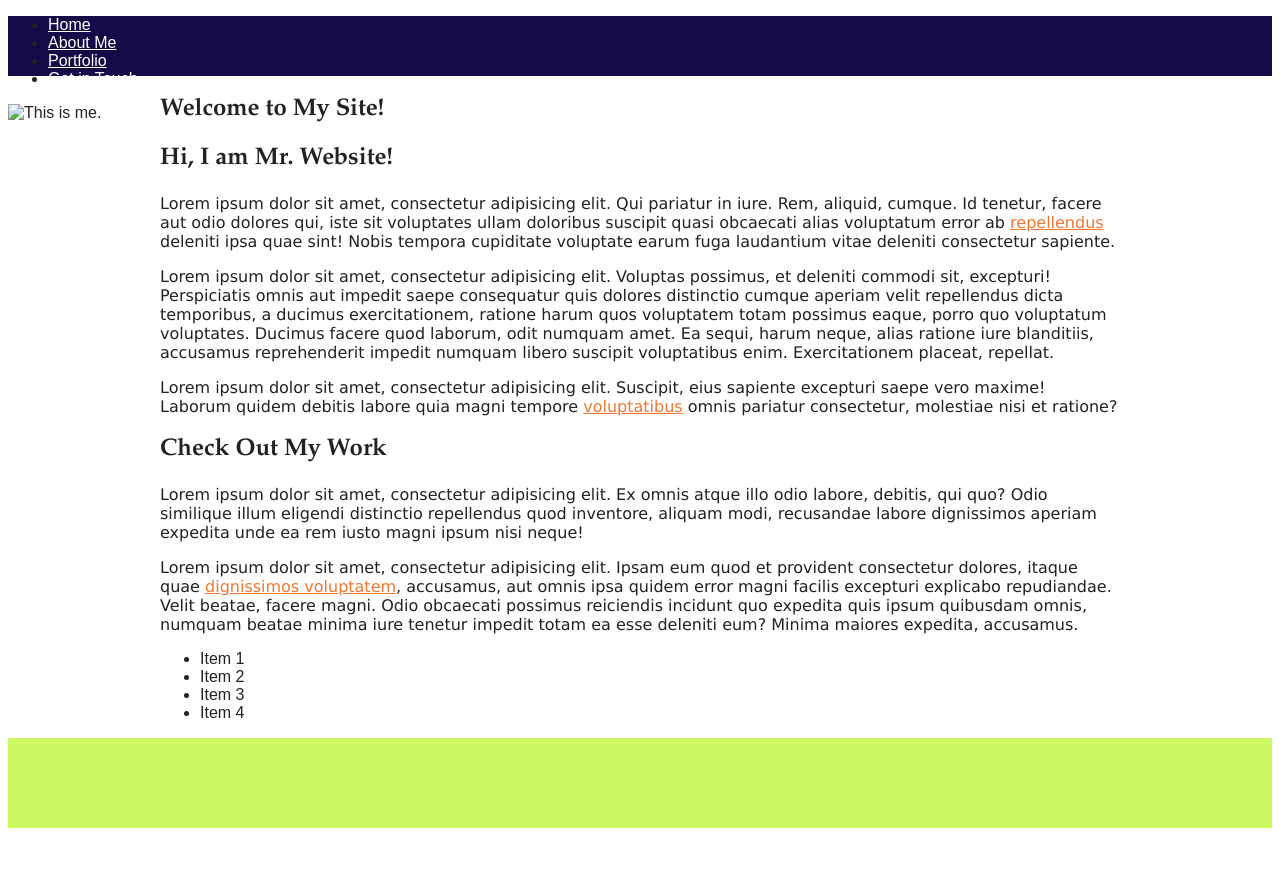
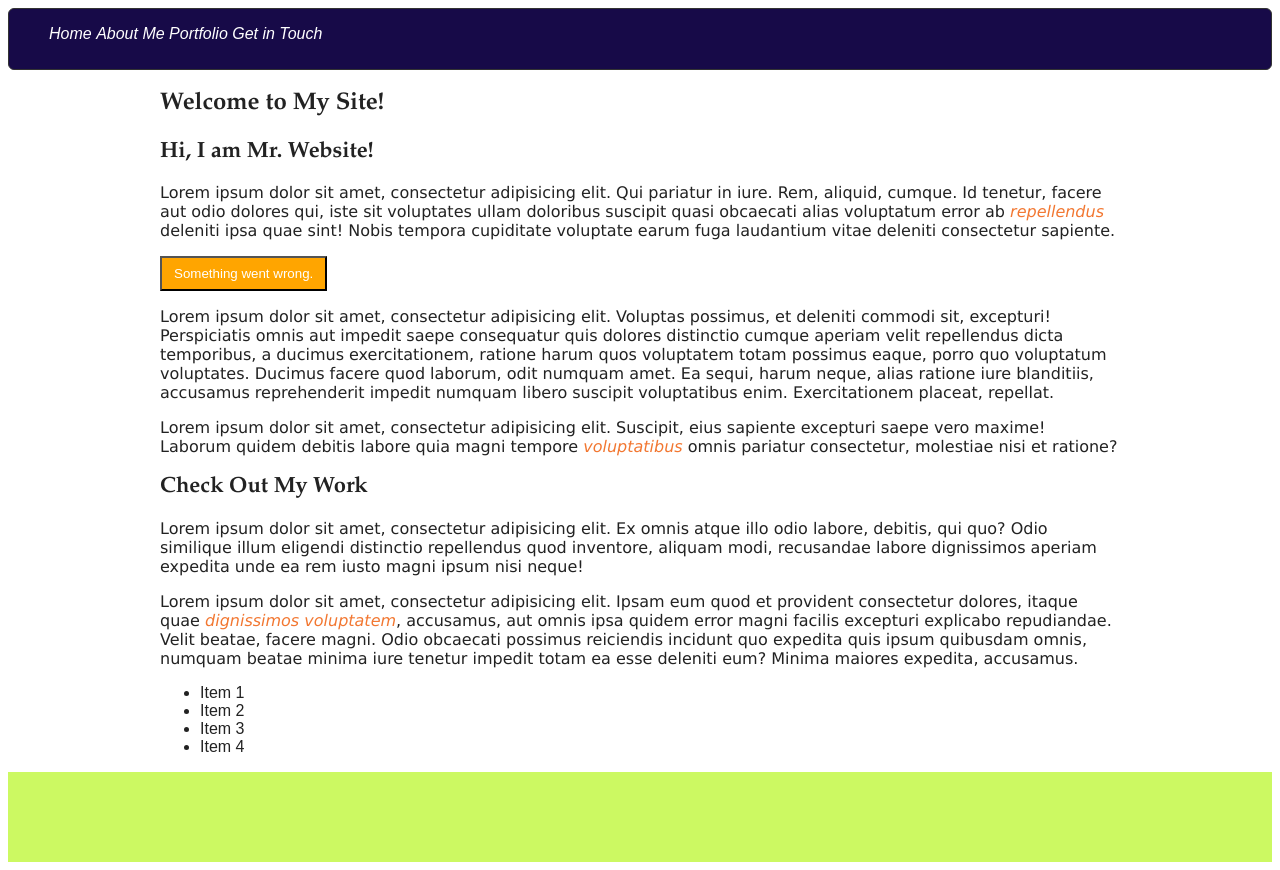
Before and after one commit to egarrett94/sass-studies-1, a plain HTML site: page index.html in a window 1280 px wide. Before the commit the page ends 836 px from the top, so only its background shows below. Drawn offline with Linux system fonts and the light colour scheme.

Commit message:
learned about mixins

```diff
--- a/index.html
+++ b/index.html
@@ -23,7 +23,7 @@
         <li><a href="contact.html">Get in Touch</a></li>
       </ul>
     </nav>
-    <img id="logo" src="img/me.png" alt="This is me.">
+    <!-- <img id="logo" src="img/me.png" alt="This is me."> -->
   </header>
 
   <div id="main" role="main">
@@ -33,6 +33,7 @@
       <section id="introduction">
         <h2>Hi, I am Mr. Website!</h2>
         <p>Lorem ipsum dolor sit amet, consectetur adipisicing elit. Qui pariatur in iure. Rem, aliquid, cumque. Id tenetur, facere aut odio dolores qui, iste sit voluptates ullam doloribus suscipit quasi obcaecati alias voluptatum error ab <a href="#">repellendus</a> deleniti ipsa quae sint! Nobis tempora cupiditate voluptate earum fuga laudantium vitae deleniti consectetur sapiente.</p>
+        <button class="warning-button">Something went wrong.</button>
         <p>Lorem ipsum dolor sit amet, consectetur adipisicing elit. Voluptas possimus, et deleniti commodi sit, excepturi! Perspiciatis omnis aut impedit saepe consequatur quis dolores distinctio cumque aperiam velit repellendus dicta temporibus, a ducimus exercitationem, ratione harum quos voluptatem totam possimus eaque, porro quo voluptatum voluptates. Ducimus facere quod laborum, odit numquam amet. Ea sequi, harum neque, alias ratione iure blanditiis, accusamus reprehenderit impedit numquam libero suscipit voluptatibus enim. Exercitationem placeat, repellat.</p>
         <p>Lorem ipsum dolor sit amet, consectetur adipisicing elit. Suscipit, eius sapiente excepturi saepe vero maxime! Laborum quidem debitis labore quia magni tempore <a href="#">voluptatibus</a> omnis pariatur consectetur, molestiae nisi et ratione?</p>
       </section>
--- /dev/null
+++ b/scss/_variables.scss
@@ -0,0 +1,16 @@
+// colors
+$text-color: #222222;
+$theme-color: #170a48;
+$secondary-color: #f27731;
+$ternary-color: #ccf962;
+$link-color: $secondary-color;
+$menu-item: white;
+
+// font faces
+$text-font: Verdana, Arial, sans-serif;
+$headline-font: 'Palatino Linotype', Georgia, serif;
+
+// sizes
+$content-width: 960px;
+$header-height: 60px;
+$footer-height: 90px;
--- a/scss/main.scss
+++ b/scss/main.scss
@@ -1,19 +1,34 @@
-// colors
-$text-color: #222222;
-$theme-color: #170a48;
-$secondary-color: #f27731;
-$ternary-color: #ccf962;
-$link-color: $secondary-color;
-$menu-item: white;
+@import "variables";
 
-// font faces
-$text-font: Verdana, Arial, sans-serif;
-$headline-font: 'Palatino Linotype', Georgia, serif;
+@mixin warning {
+	background-color: orange;
+	color: #fff;
+}
 
-// sizes
-$content-width: 960px;
-$header-height: 60px;
-$footer-height: 90px;
+@mixin large-text {
+	font: {
+		size: 22px;
+		weight: bold;
+	}
+}
+
+@mixin rounded {
+	border-radius: 6px;
+}
+
+@mixin box {
+	@include rounded;
+	border: 1px solid #333;
+}
+
+@mixin fancy-links {
+	a {
+		font-style: italic;
+		text-decoration: none;
+	}
+}
+
+@include fancy-links;
 
 body {
   font-family: sans-serif;
@@ -24,6 +39,10 @@ h1, h2, h3, h4 {
 	font-family: $headline-font;
 }
 
+h2 {
+	@include large-text;
+}
+
 p {
 	font-family: $text-font;
 }
@@ -32,12 +51,21 @@ a {
 	color: $link-color;
 }
 
+.warning-button {
+	@include warning;
+	padding: 8px 12px;
+}
+
 #header {
-
+	@include box;
 	height: $header-height;
 	background-color: $theme-color;
 
   #main-menu {
+
+  	li {
+  		display: inline;
+  	}
 
 	a {
 		color: $menu-item;
```
Also changed, not shown: css/main.css, 1 other file.
